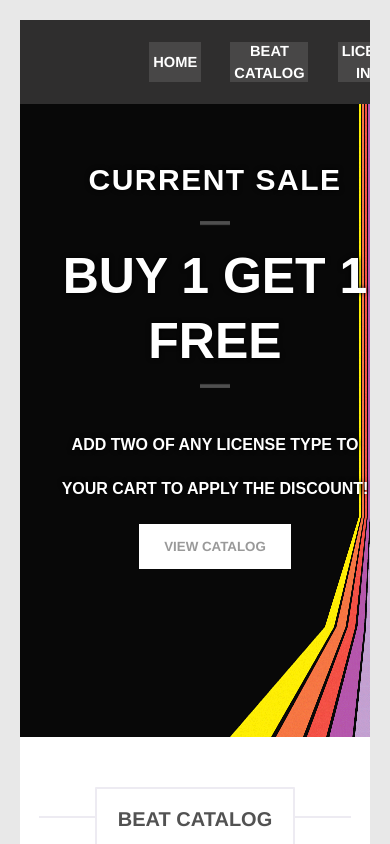
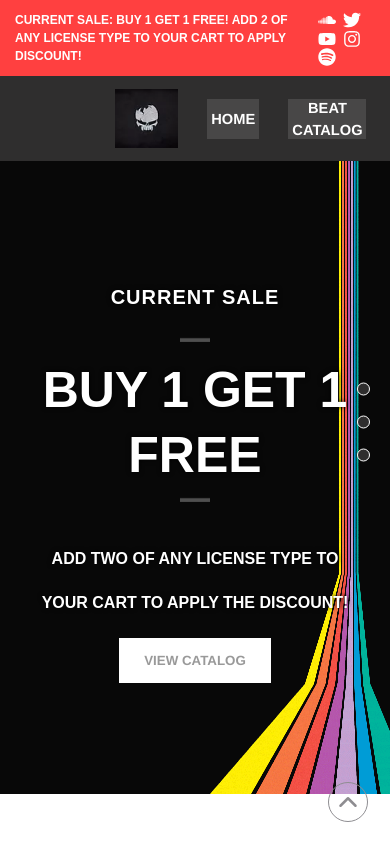
Before and after one commit to danielhamam/Music-Production-Website, a React (Create React App) app: page / in a window 390 px wide. Shown: the top 844 px of the page. Built offline with nearby package versions, Linux system fonts and the light colour scheme.

Commit message:
done except responsive

```diff
--- a/package.json
+++ b/package.json
@@ -9,6 +9,7 @@
     "@testing-library/user-event": "^7.2.1",
     "axios": "^0.19.2",
     "bootstrap": "^4.5.0",
+    "jquery": "^3.5.1",
     "material-ui": "^1.0.0-beta.47",
     "react": "^16.13.1",
     "react-awesome-slider": "^4.1.0",
@@ -16,6 +17,7 @@
     "react-bootstrap-validation": "^0.1.11",
     "react-dom": "^16.13.1",
     "react-fontawesome": "^1.7.1",
+    "react-icons": "^3.10.0",
     "react-redux": "^7.2.1",
     "react-router-dom": "^5.2.0",
     "react-scripts": "3.4.1",
--- a/src/components/home_screen/HomeScreen.js
+++ b/src/components/home_screen/HomeScreen.js
@@ -1,54 +1,95 @@
-import React, { Component } from 'react';
-import Navbar from '../navbar/Navbar';
-import MotionPicture from './MotionPicture';
-import BeatsCatalogue from './beatsCatalogue/BeatsCatalogue';
-import BeatsCatalogueTitle from './beatsCatalogue/BeatsCatalogueTitle';
-import PricingInfoTitle from './pricingInfo/PricingInfoTitle';
-import PricingInfoCard1 from './pricingInfo/PricingInfoCard1';
-import PricingInfoCard2 from './pricingInfo/PricingInfoCard2';
-import PricingInfoCard3 from './pricingInfo/PricingInfoCard3';
-import PricingInfoCard4 from './pricingInfo/PricingInfoCard4';
-import ContactTitle from './contact/ContactTitle';
-import ContactInfo from './contact/ContactInfo';
-import Footer from './websitefooter/Footer';
-
-
+import React, { Component } from "react";
+import Navbar from "../navbar/Navbar";
+import MotionPicture from "./MotionPicture";
+import BeatsCatalogue from "./beatsCatalogue/BeatsCatalogue";
+import BeatsCatalogueTitle from "./beatsCatalogue/BeatsCatalogueTitle";
+import PricingInfoTitle from "./pricingInfo/PricingInfoTitle";
+import PricingInfoCard1 from "./pricingInfo/PricingInfoCard1";
+import PricingInfoCard2 from "./pricingInfo/PricingInfoCard2";
+import PricingInfoCard3 from "./pricingInfo/PricingInfoCard3";
+import PricingInfoCard4 from "./pricingInfo/PricingInfoCard4";
+import ContactTitle from "./contact/ContactTitle";
+import ContactInfo from "./contact/ContactInfo";
+import Footer from "./websitefooter/Footer";
+import { FiChevronUp } from "react-icons/fi";
+import $ from "jquery";
 
 export class HomeScreen extends Component {
+  componentDidMount() {
+    $("#moveToTop").each(function () {
+      $(this).click(function () {
+        $("html,body").animate({ scrollTop: 0 }, "slow");
+        return false;
+      });
+    });
+    $(document).ready(function () {
+      var scrollLink = $(".scroll");
 
+      // Smooth scrolling
+      scrollLink.click(function (e) {
+        e.preventDefault();
+        $("body,html").animate(
+          {
+            scrollTop: $(this.hash).offset().top,
+          },
+          1000
+        );
+      });
+
+      // Active link switching
+      $(window).scroll(function () {
+        var scrollbarLocation = $(this).scrollTop();
+
+        scrollLink.each(function () {
+          var sectionOffset = $(this.hash).offset().top - 70;
+
+          if (sectionOffset <= scrollbarLocation) {
+            $(this).parent().addClass("active");
+            $(this).parent().siblings().removeClass("active");
+          }
+        });
+      });
+    });
+  }
   render() {
-
     return (
       <div id="home_screen">
-
         {/* LANDING PAGE */}
         <Navbar />
         <MotionPicture />
 
         {/* BEATS CATALOGUE */}
         <div id="beats_catalogue_entire">
-                <BeatsCatalogueTitle/>
+          <BeatsCatalogueTitle />
           <BeatsCatalogue />
         </div>
         {/* PRICING INFO */}
         <div id="pricing_entire">
-                <PricingInfoTitle/>
+          <PricingInfoTitle />
           <div id="pricing_info_cards_container">
-                  <PricingInfoCard1/>
-                  <PricingInfoCard2/>
-                  <PricingInfoCard3/>
-                  <PricingInfoCard4/>
+            <PricingInfoCard1 />
+            <PricingInfoCard2 />
+            <PricingInfoCard3 />
+            <PricingInfoCard4 />
           </div>
         </div>
         {/* CONTACT */}
         <div id="contact_entire">
-               <ContactTitle/>
-               <ContactInfo/>
+          <ContactTitle />
+          <ContactInfo />
         </div>
-              <Footer/>
+        <Footer />
+        <div className="moveToTop" id="moveToTop">
+          <FiChevronUp />
+        </div>
+        <div className="sideMenuDots">
+          <a href="#beats_catalogue_entire" className="dots scroll"></a>
+          <a href="#pricing_title_container" className="dots scroll"></a>
+          <a href="#contact_entire" className="dots scroll"></a>
+        </div>
       </div>
     );
   }
 }
 
-export default HomeScreen
+export default HomeScreen;
--- a/src/components/navbar/Navbar.js
+++ b/src/components/navbar/Navbar.js
@@ -1,50 +1,97 @@
-import React, { Component } from 'react';
+import React, { Component } from "react";
 // import {Navbar, Nav, NavDropdown, Form, Button, FormControl } from 'react-bootstrap';
+import {FaSoundcloud, FaTwitter, FaYoutube, FaInstagram, FaSpotify } from 'react-icons/fa';
 
 class Navbar extends Component {
-
-  state = {
-  }
+  state = {};
 
   home_scrollFunction() {
     let elmntToView = document.getElementById("home_screen");
     if (elmntToView == null) return;
-	else elmntToView.scrollIntoView({behavior: "smooth"});
+    else elmntToView.scrollIntoView({ behavior: "smooth" });
   }
 
   catalog_scrollFunction() {
     let elmntToView = document.getElementById("catalog_title_container");
     if (elmntToView == null) return;
-	else elmntToView.scrollIntoView({behavior: "smooth"});
+    else elmntToView.scrollIntoView({ behavior: "smooth" });
   }
 
   pricing_scrollFunction() {
     let elmntToView = document.getElementById("pricing_title_container");
     if (elmntToView == null) return;
-	else elmntToView.scrollIntoView({behavior: "smooth"});
+    else elmntToView.scrollIntoView({ behavior: "smooth" });
   }
 
   contact_scrollFunction() {
     let elmntToView = document.getElementById("contact_title_container");
     if (elmntToView == null) return;
-	else elmntToView.scrollIntoView({behavior: "smooth"});
+    else elmntToView.scrollIntoView({ behavior: "smooth" });
   }
 
   render() {
-
     return (
       <>
-
+        <div className="social p-0">
+          <div className="social container">
+            <span>
+              CURRENT SALE: BUY 1 GET 1 FREE! ADD 2 OF ANY LICENSE TYPE TO YOUR
+              CART TO APPLY DISCOUNT!
+            </span>
+            <div>
+              <a href='https://www.google.com' ><FaSoundcloud className='mx-1 iconsSocial' /></a>
+              <a href='https://www.google.com' ><FaTwitter className='mx-1 iconsSocial' /></a>
+              <a href='https://www.google.com' ><FaYoutube className='mx-1 iconsSocial' /></a>
+              <a href='https://www.google.com' ><FaInstagram className='mx-1 iconsSocial' /></a>
+              <a href='https://www.google.com' ><FaSpotify className='mx-1 iconsSocial' /></a>
+            </div>
+          </div>
+        </div>
         <header id="navbar_box">
-				<button type="button" onClick={this.home_scrollFunction} id="home_button" className="navbar_button"> HOME </button>
-				<button type="button" onClick={this.catalog_scrollFunction} id="catalog_button" className="navbar_button"> BEAT CATALOG </button>
+          <div className="container d-flex justify-conetnt-start align-items-center flex-row">
+            <img src="/wp2487509_edited.webp" style={{ width: "63px" }} />
+            <button
+              type="button"
+              onClick={this.home_scrollFunction}
+              id="home_button"
+              className="navbar_button"
+            >
+              {" "}
+              HOME{" "}
+            </button>
+            <button
+              type="button"
+              onClick={this.catalog_scrollFunction}
+              id="catalog_button"
+              className="navbar_button"
+            >
+              {" "}
+              BEAT CATALOG{" "}
+            </button>
             {/* <button type="button" id="kits_button" className="navbar_button" > DRUM KITS </button> */}
-				<button type="button" onClick={this.pricing_scrollFunction} id= "pricing_button" className="navbar_button"> LICENSE INFO </button>
-				<button type="button" onClick={this.contact_scrollFunction} id="contact_button" className="navbar_button"> CONTACT </button>
+            <button
+              type="button"
+              onClick={this.pricing_scrollFunction}
+              id="pricing_button"
+              className="navbar_button"
+            >
+              {" "}
+              LICENSE INFO{" "}
+            </button>
+            <button
+              type="button"
+              onClick={this.contact_scrollFunction}
+              id="contact_button"
+              className="navbar_button"
+            >
+              {" "}
+              CONTACT{" "}
+            </button>
+          </div>
         </header>
       </>
     );
   }
 }
 
-export default Navbar
+export default Navbar;
--- a/src/css/project_layout.css
+++ b/src/css/project_layout.css
@@ -68,6 +68,9 @@
   background-repeat: no-repeat;
   width: 100vw;
   height: 75vh;
+  display: flex;
+  justify-content: center;
+  align-items: center;
 }
 
 #motion_graybar1 {
@@ -90,7 +93,7 @@
 
 #motion_text {
   /* position: relative; */
-  margin-top: 7%;
+  /* margin-top: 7%; */
   z-index: 10;
   grid-column-start: 2;
   grid-column-end: 4;
@@ -108,6 +111,11 @@ img {
   line-height: 0.5;
   font-weight: bold;
   letter-spacing: 0.05em;
+}
+@media only screen and (max-width: 500px) {
+  #motion_text1 {
+    font-size: 20px;
+  }
 }
 
 #motion_text2 {
@@ -246,11 +254,22 @@ img {
 }
 
 #pricing_info_cards_container {
-  display: grid;
+  display: flex;
   grid-template-columns: repeat(auto-fill, minmax(245px, 1fr));
   grid-gap: 0px;
   justify-items: center;
-  padding: 0 35px;
+  justify-content: center;
+  align-items: center;
+  flex-wrap: wrap;
+}
+@media only screen and (max-width: 1280px) {
+  #pricing_info_cards_container {
+    padding: 0px;
+  }
+}
+
+[id^="pricing_info_card"] {
+  margin: 10px;
 }
 
 .pricing_info_card {
@@ -328,16 +347,19 @@ img {
 
   margin: 5vmin;
   margin-left: 10%;
-  height: 832px;
+  height: 700px;
   /* height: 88vh; */
   width: 80vw;
 }
 
 #contact_info_container {
   height: 500px;
-  display: grid;
+  /* display: grid; */
   grid-template-rows: 30px 10px 100px 100px;
   /* grid-template-columns: 360px 300px 320px 500px 450px; */
+  display: flex;
+  justify-content: center;
+  align-items: center;
 }
 
 #contact_information {
@@ -345,7 +367,10 @@ img {
   grid-column-start: 2;
   grid-column-end: 5;
 }
-#contact_name:hover, #contact_email:hover, #contact_subject:hover, #contact_message:hover{
+#contact_name:hover,
+#contact_email:hover,
+#contact_subject:hover,
+#contact_message:hover {
   border: 2px solid #000;
 }
 
@@ -407,6 +432,10 @@ img {
   grid-row-start: 3;
   padding: 15px 100px;
   color: #fff;
+  display: flex;
+  justify-content: space-between;
+  align-items: flex-start;
+  flex-wrap: wrap;
 }
 
 .price {
@@ -505,3 +534,77 @@ textarea.materialize-textarea:focus:not([readonly]) {
   -webkit-box-shadow: 0 1px 0 0 #0000;
   box-shadow: 0 1px 0 0 #0000;
 }
+
+.footer_visa {
+  filter: grayscale(100%);
+  outline: 1px solid transparent;
+  object-position: 50% 50%;
+  width: 171px;
+  height: 38px;
+  object-fit: cover;
+}
+
+.moveToTop {
+  width: 40px;
+  height: 40px;
+  border-radius: 50%;
+  border: 1px solid #8e8d91;
+  position: fixed;
+  bottom: 22px;
+  right: 22px;
+  color: #8e8d91;
+  display: flex;
+  justify-content: center;
+  align-items: center;
+  font-size: 30px;
+  transition: 0.5s;
+}
+
+.moveToTop:hover {
+  font-size: 45px;
+  transition: 0.5s;
+}
+
+.social {
+  padding: 10px 15px;
+  color: #fff;
+  background-color: rgba(255, 64, 64, 1);
+  font-size: 12px;
+  font-weight: bold;
+  display: flex;
+  justify-content: space-between;
+  align-items: center;
+}
+
+.iconsSocial {
+  font-size: 18px;
+  color: #fff;
+  text-decration: none;
+}
+
+.sideMenuDots {
+  position: fixed;
+  right: 20px;
+  top: 50%;
+  transform: translateY(-50%);
+  display: flex;
+  justify-content: space-between;
+  align-items: center;
+  flex-direction: column;
+}
+
+.dots {
+  width: 13px;
+  border: 1px solid #fff;
+  height: 13px;
+  background-color: #2f2e2e;
+  display: block;
+  border-radius: 50%;
+  margin: 10px 0;
+  transition: 0.5s;
+}
+
+.dots:hover {
+  border-radius: 0px;
+  transition: 0.5s;
+}
--- a/src/index.js
+++ b/src/index.js
@@ -2,7 +2,8 @@ import React from 'react';
 import ReactDOM from 'react-dom';
 import './css/project_layout.css';
 import './css/project_style.css';
-import 'bootstrap/dist/css/bootstrap.min.css'
+import 'bootstrap/dist/css/bootstrap.min.css';
+ import 'jquery/dist/jquery';
 import App from './App';
 
 // redux setup
--- a/src/layout/minimal/MinimalView.css
+++ b/src/layout/minimal/MinimalView.css
@@ -1,5 +1,5 @@
 .MinimalView {
     min-height: 100vh;
     background-color: #00000017;
-    padding: 20px;
+    /* padding: 20px; */
 }
```
Also changed, not shown: src/components/home_screen/websitefooter/Footer.js (+17 -6 lines), public/visa-mastercard-paypal-1 (1).webp (added), 1 other file (tests, documents, lock files or other folders). Lines whose indentation alone changed are shown as unchanged.
